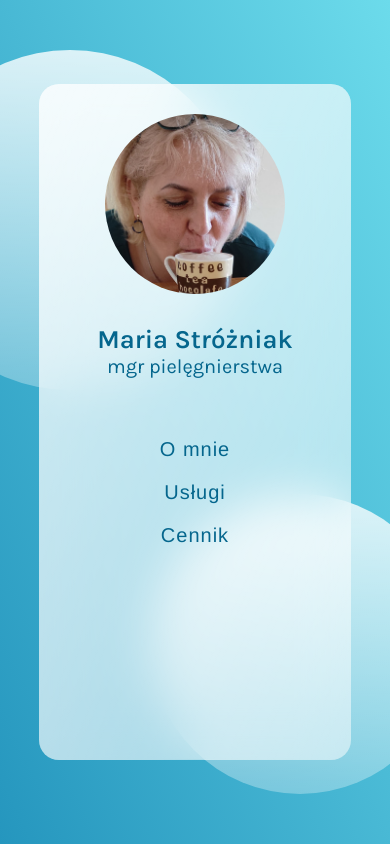
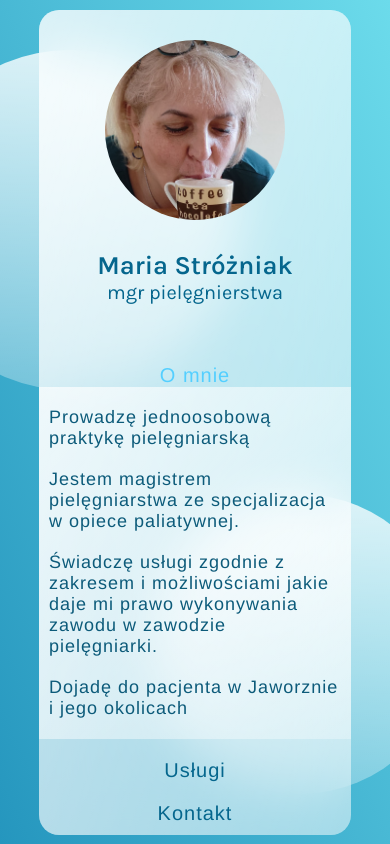
Before and after one commit to TymoteuszStr/SerwisMed-glassApp, a Vue app: page / in a window 390 px wide. Built offline with nearby package versions, Linux system fonts and the light colour scheme.

Commit message:
add text with responsive design

```diff
--- a/src/components/Dashboard.vue
+++ b/src/components/Dashboard.vue
@@ -1,7 +1,7 @@
 <template>
   <div class="dashboard">
     <Who />
-    <Nav />
+    <Nav @navNr="emitNavNr" />
   </div>
 </template>
 
@@ -15,13 +15,19 @@ export default {
     Who,
     Nav,
   },
+  setup(props, { emit }) {
+    const emitNavNr = ($event) => {
+      emit("navNr", $event);
+    };
+    return { emitNavNr };
+  },
 };
 </script>
 
 <style lang="scss" scoped>
 .dashboard {
   min-height: inherit;
-  width: 380px;
+  min-width: 380px;
   position: relative;
   top: 0;
   left: 0;
@@ -31,8 +37,9 @@ export default {
 
 @media (max-width: 1280px) {
   .dashboard {
-    width: 80vw;
-
+    max-width: 80vw;
+    height: auto;
+      min-width: 100px;
   }
 }
 </style>
--- /dev/null
+++ b/src/components/Description.vue
@@ -0,0 +1,87 @@
+<template>
+  <div class="textWrapper">
+    <p class="text" v-for="(item, index) in text" :key="index">{{ item }}</p>
+  </div>
+</template>
+
+<script>
+import { onUpdated, ref, toRefs } from "vue";
+export default {
+  name: "Description",
+  props: {
+    textNr: {
+      type: Number,
+      required: true,
+    },
+  },
+  setup(props) {
+    const { textNr } = toRefs(props);
+
+    let showText = ref(window.innerWidth <= 1280 ? true : false);
+    const oMnie = [
+      "Prowadzę jednoosobową praktykę pielęgniarską",
+      "Jestem magistrem pielęgniarstwa ze specjalizacja w opiece paliatywnej.",
+      "Świadczę usługi zgodnie z zakresem i możliwościami jakie daje mi prawo wykonywania zawodu w zawodzie pielęgniarki.",
+      "Dojadę do pacjenta w Jaworznie i jego okolicach",
+    ];
+    const uslugi = [
+      "porada pielęgniarska",
+      "iniekcje w domu pacjenta",
+      "podłączenie kroplówki",
+      "pobranie materiału do badań",
+      "pomiar parametrów życiowych",
+      "opieka pielęgniarska",
+      "szkolenia w zakresie pielęgniarstwa",
+    ];
+    const kontakt = ["Maria Stróżniak", "tel.: 693106186", "maria.strozniak@gmail.com"];
+    const assets = [oMnie, uslugi, kontakt];
+    let text = ref(assets[textNr.value]);
+    onUpdated(() => {
+      text.value = assets[textNr.value];
+    });
+    return { text, textNr, showText };
+  },
+};
+</script>
+
+<style lang="scss" scoped>
+.textWrapper {
+  display: flex;
+  flex-direction: column;
+  justify-content: space-around;
+  margin: 100px 150px;
+  .text {
+    position: relative;
+    top: 0;
+    left: 0;
+    padding: 20px 0;
+    font-size: 24px;
+    font-weight: 600;
+    color: rgb(7, 70, 95);
+  }
+}
+@media (max-width: 1280px) {
+  .textWrapper {
+    background: linear-gradient(
+      to right bottom,
+      rgba(255, 255, 255, 0.7),
+      rgba(255, 255, 255, 0.3)
+    );
+    top: auto;
+    left: 0;
+    width: 80vw;
+    height: auto;
+    margin: 0;
+    padding:10px;
+
+    .text {
+      height: auto;
+      margin: 0;
+      padding: 10px 0;
+      font-size: 18px;
+      font-weight: 400;
+      color: rgb(13, 91, 122);
+    }
+  }
+}
+</style>
--- a/src/components/Glass.vue
+++ b/src/components/Glass.vue
@@ -1,23 +1,40 @@
 <template>
   <div class="glass">
-       <Dashboard />
+    <Dashboard @navNr="setCurrentPage" />
+    <Description v-if="showText" :textNr="currentPage" />
   </div>
 </template>
 
 <script>
-import Dashboard from '@/components/Dashboard.vue'
+import Dashboard from "@/components/Dashboard.vue";
+import { ref } from "vue";
+import Description from "@/components/Description.vue";
 export default {
-name: 'Glass',
-components:{
-    Dashboard,
-}
-}
+  name: "Glass",
+  components: {
+    Dashboard,Description
+  },
+  setup() {
+    let currentPage = ref(0);
+    const setCurrentPage = ($event) => {
+      currentPage.value = $event;
+    };
+    const showText = window.innerWidth >=1280? true:false
+
+    return { setCurrentPage,currentPage,showText };
+  },
+};
 </script>
 <style lang="scss" scoped="true">
-  .glass{
+.glass {
+  display: flex;
   min-height: 80vh;
   width: 70%;
-    background: linear-gradient(to right bottom , rgba(255,255,255,0.7),rgba(255,255,255,0.3));
+  background: linear-gradient(
+    to right bottom,
+    rgba(255, 255, 255, 0.7),
+    rgba(255, 255, 255, 0.3)
+  );
   margin-left: auto;
   margin-right: auto;
   border-radius: 20px;
@@ -25,9 +42,8 @@ components:{
   backdrop-filter: blur(24px);
 }
 
-  @media (max-width:1280px)
-  {
-    .glass{
+@media (max-width: 1280px) {
+  .glass {
     width: 80vw;
   }
 }
--- a/src/components/Nav.vue
+++ b/src/components/Nav.vue
@@ -1,42 +1,84 @@
 <template>
   <ul class="navList">
-      <li v-for="(item,index) in navList" :key="index" class="navItem">{{item}}</li>
+      <li
+        v-for="(item, index) in navList"
+        :key="index"
+        class="navItem"
+        @click="emitNavNr(index)"
+        :class="{ activeItem: currentPage === index }"
+      >
+        {{ item }}
+        <transition name="show">
+          <Description v-if="currentPage === index && showText" :textNr="currentPage" />
+        </transition>
+      </li>
   </ul>
 </template>
 
 <script>
+import { ref } from "vue";
+import Description from "@/components/Description.vue";
+
 export default {
-    name:'Nav',
-    setup(){
-        const navList=['O mnie', 'Usługi', 'Cennik'];
+  name: "Nav",
+  components: { Description },
+  setup(props, { emit }) {
+    const navList = ["O mnie", "Usługi", "Kontakt"];
+    let currentPage = ref(0);
+    const emitNavNr = (index) => {
+      currentPage.value = index;
+      emit("navNr", currentPage.value);
+    };
+   const showText = window.innerWidth <1280? true:false
 
-        return {navList}
-
-    }
-
-}
+    return { navList, emitNavNr, currentPage,showText };
+  },
+};
 </script>
 
 <style lang="scss" scoped>
-
-    .navList{
+.navList {
   list-style: none;
-      width:100%;
-      display:flex;
+  max-width: 100%;
+  display: flex;
   flex-direction: column;
-      justify-content:center;
+  justify-content: center;
   align-items: center;
   margin-top: 50px;
-      .navItem{
+  .navItem {
     color: rgb(5, 102, 141);
     padding: 10px 0;
     font-size: 20px;
     letter-spacing: 1px;
 
-            &:hover{
-              color: white;
+    &:hover {
+      color: rgb(84, 207, 255);
       cursor: pointer;
     }
   }
+  .activeItem {
+    color: rgb(84, 207, 255);
+  }
+}
+
+@media (max-width: 1280px) {
+  .navList {
+    .navItem {
+      display: flex;
+      flex-direction: column;
+      align-items: center;
+    }
+  }
+}
+
+//animation
+.show-enter-active,
+.show-leave-active {
+  transition: all 0.3s ease-out;
+}
+.show-enter-from,
+.show-leave-to {
+  opacity: 0;
+  height: 0;
 }
 </style>
```
Also changed, not shown: src/assets/syringe.svg (added). Lines whose indentation alone changed are shown as unchanged.
